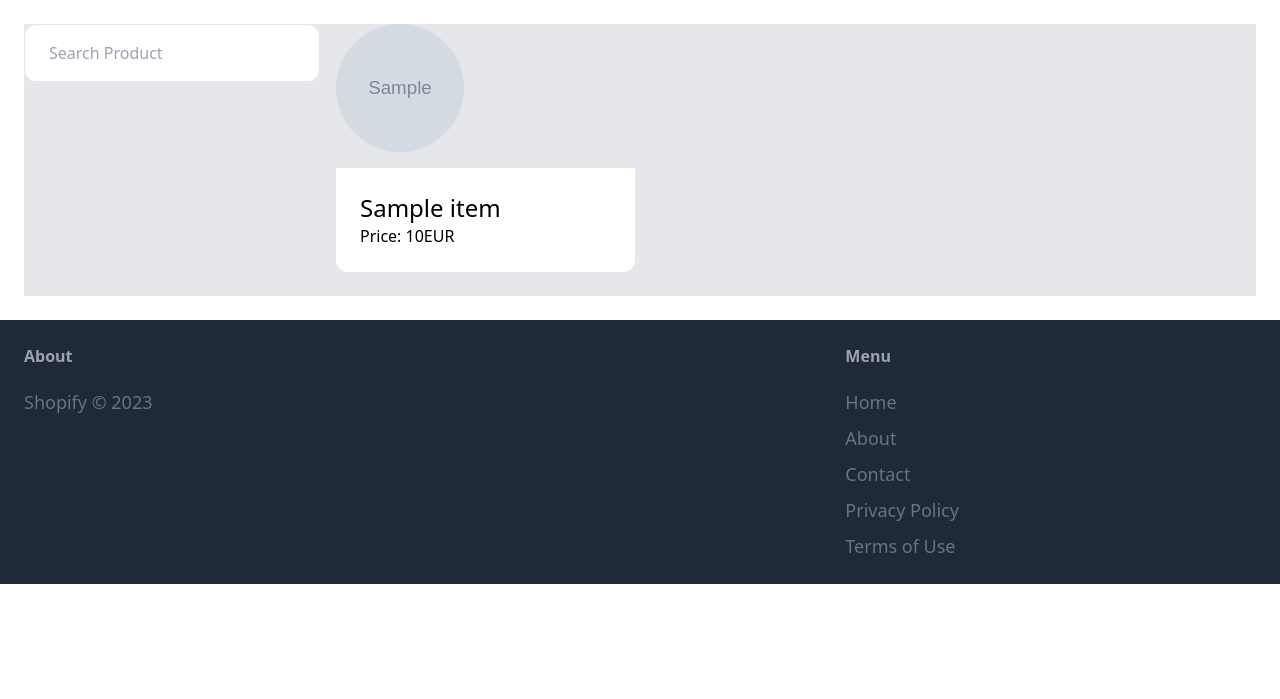
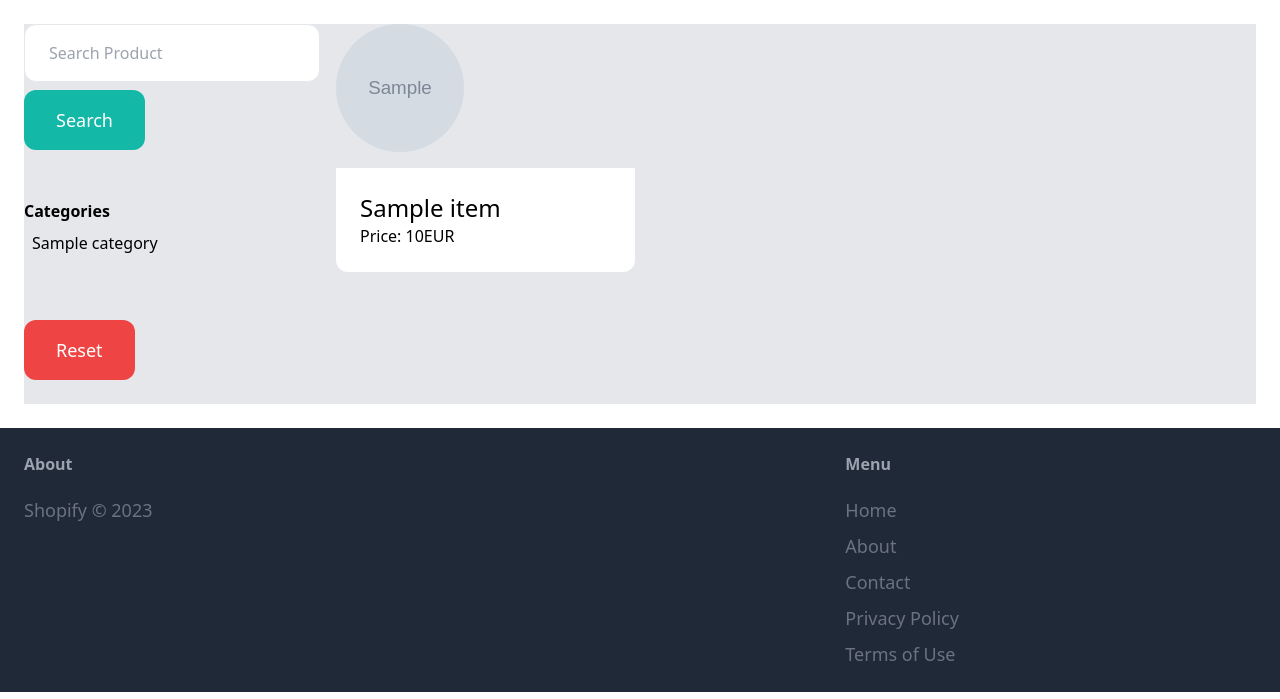
Before and after one commit to Ola-Yeenca/E-commerce-old, a Django app: template shopify/item/templates/item/items.html in a window 1280 px wide. Shown: the part 101-800 px from the top of the page. Run offline with Django 4.2, Linux system fonts and the light colour scheme; the template is opened without the code that fills it: most values are stand-ins (such as "Sample title", 1, 10 or a date in 2020); grey boxes marked "Sample" are stand-in pictures; some libraries are stand-ins or nearby versions.

Commit message:
search and query done

```diff
--- a/shopify/item/templates/item/items.html
+++ b/shopify/item/templates/item/items.html
@@ -5,9 +5,36 @@
 {% block content %}
   <div class="pb-6 grid grid-cols-4 gap-4 bg-gray-200">
     <div class="col-span-1">
-    <form method="get" action="{% url 'item:items' %}">
-      <input name="query" class="w-full py-4 px-6 border rounded-xl" type="text" value="{{ query }}" placeholder="Search Product">
-    </form>
+      <form id="filter-form" method="get" action="{% url 'item:items' %}">
+        <input name="query" class="w-full py-4 px-6 border rounded-xl" type="text" value="{{ query }}" placeholder="Search Product">
+
+        <button class="mt-2 py-4 px-8 text-lg bg-teal-500 text-white rounded-xl">
+          Search
+        </button>
+
+        <hr class="my-6">
+
+        <p class="font-semibold">
+          Categories
+        </p>
+
+        <ul>
+          {% for category in categories %}
+          <li class="py-2 px-2 rounded-xl {% if category.id == category_id %}bg-gray-300{% endif %}">
+            <a href="{% url 'item:items' %}?query={{ query }}&category={{ category.id }}" class="text-black-100 hover:text-teal-500">
+              {{ category.name }}
+            </a>
+          </li>
+          {% endfor %}
+        </ul>
+
+        <hr class="my-6">
+
+        <button class="mt-2 py-4 px-8 text-lg bg-red-500 text-white rounded-xl" onclick="clearFilters()">
+          Reset
+        </button>
+
+      </form>
     </div>
 
     <div class="col-span-3">
@@ -26,5 +53,10 @@
       </div>
     </div>
   </div>
-</div>
-{% endblock  %}
+
+  <script>
+    function clearFilters() {
+      document.getElementById("filter-form").reset();
+    }
+  </script>
+{% endblock %}
```
Also changed, not shown: shopify/item/templates/item/error.html (added, +15 -0 lines), shopify/item/views.py (+16 -2 lines).
